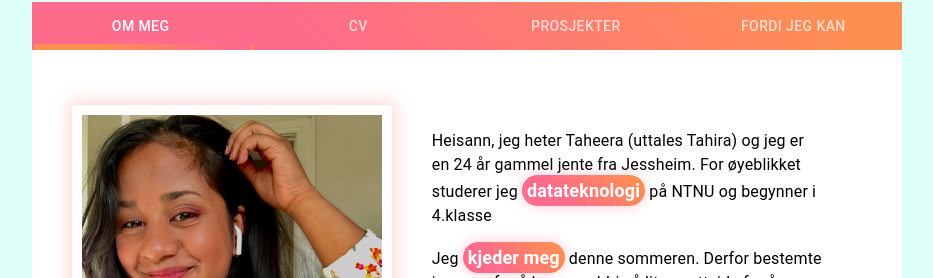
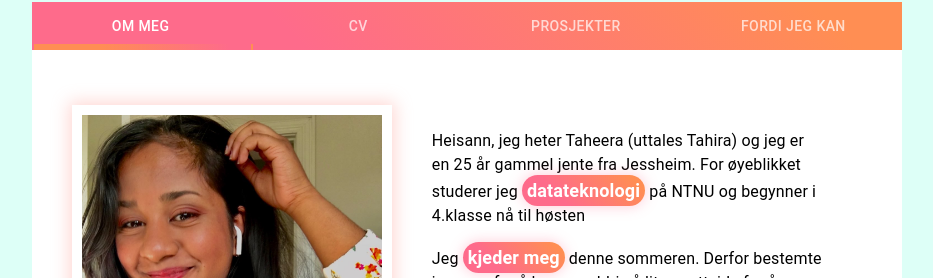
Before and after one commit to taheeraahmed/Making-a-react-app, a React (Create React App) app: page / in a window 1280 px wide. Shown: the part 347-625 px from the top of the page, without its empty margins (173-1106 px from the left). Built offline with nearby package versions, Linux system fonts and the light colour scheme.

Commit message:
Fixed my age :))

```diff
--- a/src/components/Navbar.js
+++ b/src/components/Navbar.js
@@ -91,6 +91,9 @@ const useStyles = makeStyles({
   },
 });
 
+var d = new Date();
+var Age = d.getFullYear() - 1996
+
 export default function Navbar() {
   const classes = useStyles();
   const [value, setValue] = React.useState(0);
@@ -133,8 +136,8 @@ export default function Navbar() {
           <Box p={4} >
             <Typography paragraph = {true}>
               Heisann,
-              jeg heter Taheera (uttales Tahira) og jeg er en 24 år gammel jente fra Jessheim.
-              For øyeblikket studerer jeg <Highlighter word = 'datateknologi'/> på NTNU og begynner i 4.klasse
+              jeg heter Taheera (uttales Tahira) og jeg er en {Age} år gammel jente fra Jessheim.
+              For øyeblikket studerer jeg <Highlighter word = 'datateknologi'/> på NTNU og begynner i 4.klasse nå til høsten
             </Typography>
             <Typography paragraph = {true}>
               Jeg <Highlighter word = 'kjeder meg'/> denne sommeren. Derfor bestemte jeg meg for å lage en aldri så liten nettside for å
```
